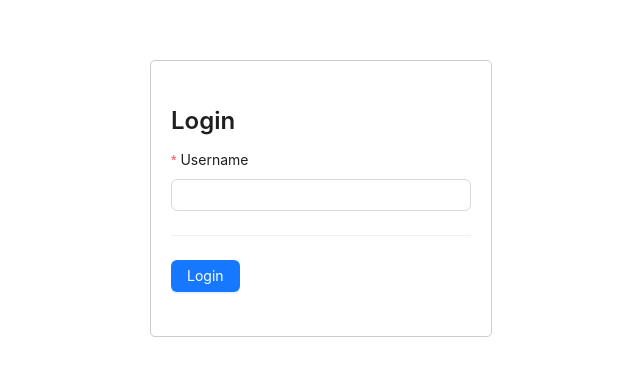
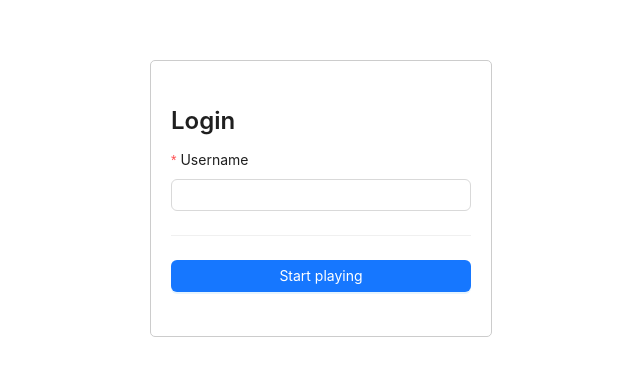
Before and after one commit to mkhalil-dev/matching-game, a React (Create React App) app: page / in a window 1280 px wide. Shown: the part 202-578 px from the top of the page, without its empty margins (319-959 px from the left). Built offline with nearby package versions, Linux system fonts and the light colour scheme.

Commit message:
Changed button name Login

```diff
--- a/src/components/Login/forms/LoginForm.tsx
+++ b/src/components/Login/forms/LoginForm.tsx
@@ -35,8 +35,9 @@ const LoginForm = ({ loading, onSubmit }: TLoginFormProps) => {
           data-testid="login-form-submit"
           htmlType="submit"
           type="primary"
+          block
         >
-          Login
+          Start playing
         </Button>
       </Item>
     </Form>
```
